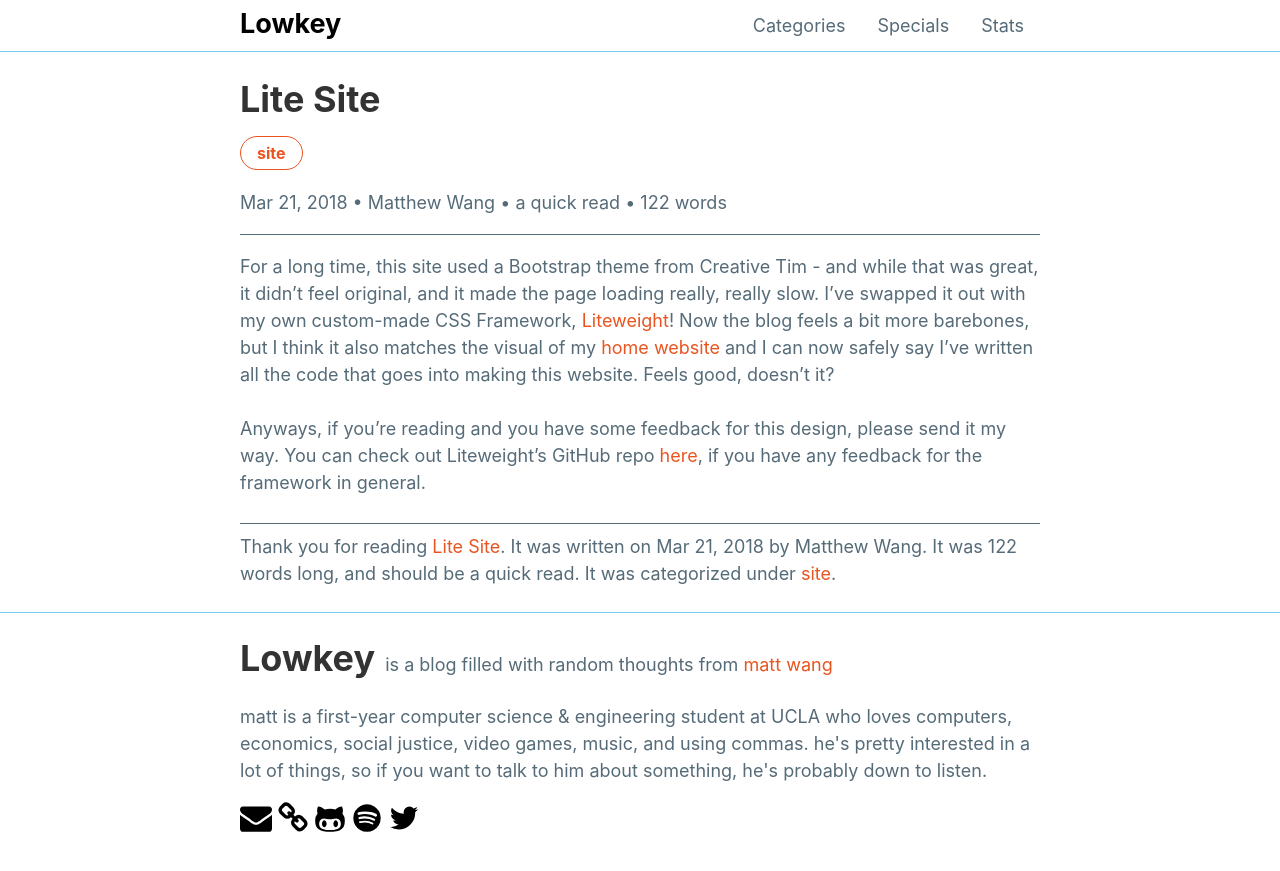
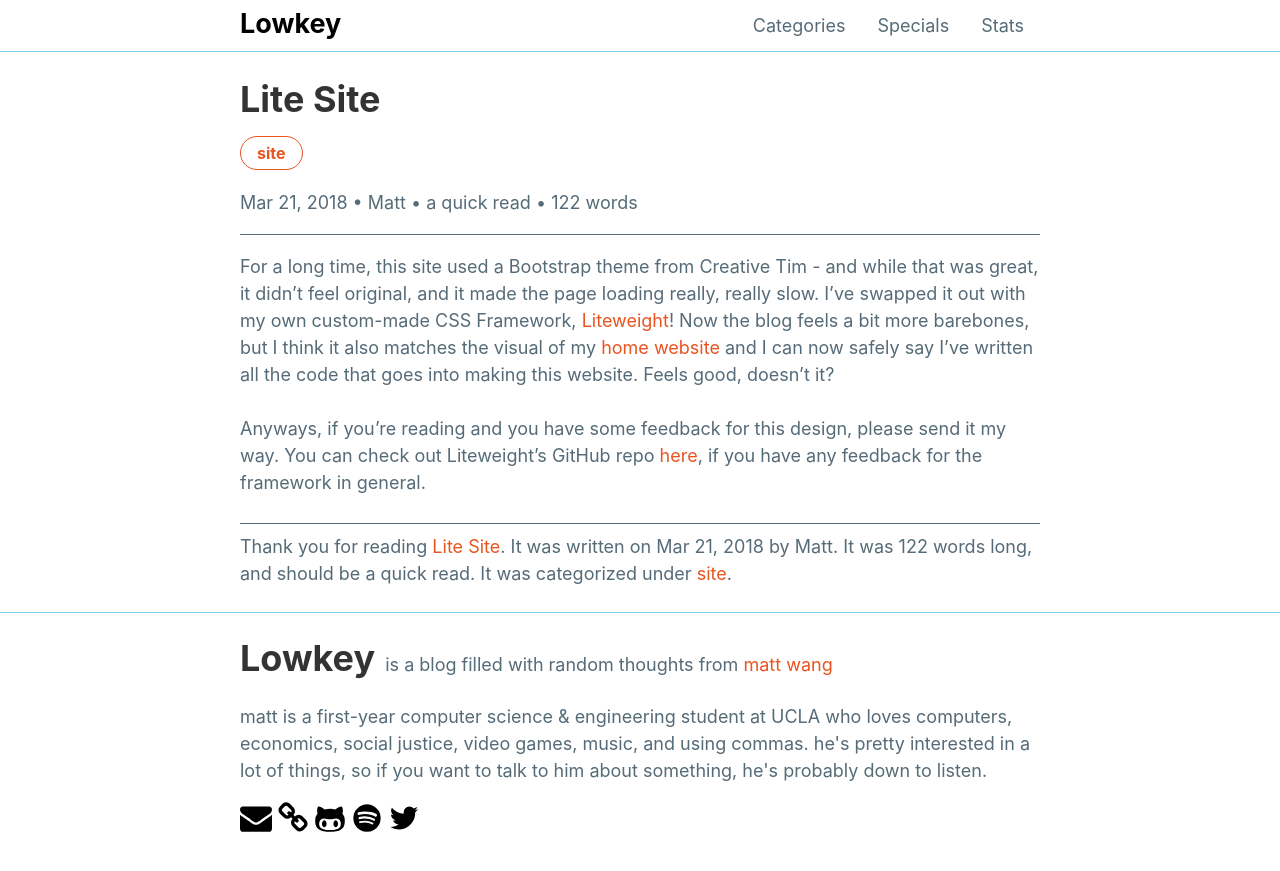
Before and after one commit to mattxwang/lowkey, a Jekyll site: the page built from _posts/2018-03-21-lite-site.markdown, in a window 1280 px wide. Shown: the top 871 px of the page. Built offline with Jekyll 4.4.1, drawn with Linux system fonts in a browser that asks for light colours.

Commit message:
wOw so informal

```diff
--- a/_layouts/post.html
+++ b/_layouts/post.html
@@ -23,7 +23,7 @@ layout: default
     {% endif %}
   </div>
   <p>
-      {{ page.date | date: "%b %-d, %Y" }} • {% if page.author %}{{ page.author }}{% else %}Matthew Wang{% endif %} •
+      {{ page.date | date: "%b %-d, %Y" }} • {% if page.author %}{{ page.author }}{% else %}Matt{% endif %} •
       {% capture words %}
         {{ page.content | number_of_words | minus: 250 }}
       {% endcapture %}
@@ -41,7 +41,7 @@ layout: default
 <hr />
 <div>
   Thank you for reading <a href="{{page.url}}">{{ page.title }}</a>.
-  It was written on {{ page.date | date: "%b %-d, %Y" }} by {% if page.author %}{{ page.author }}{% else %}Matthew Wang{% endif %}.
+  It was written on {{ page.date | date: "%b %-d, %Y" }} by {% if page.author %}{{ page.author }}{% else %}Matt{% endif %}.
   It was
   {% capture words %}
     {{ page.content | number_of_words | minus: 250 }}
```
